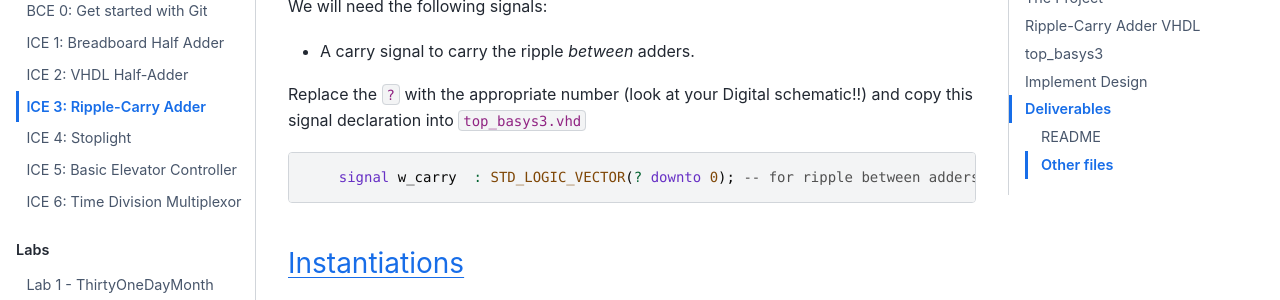
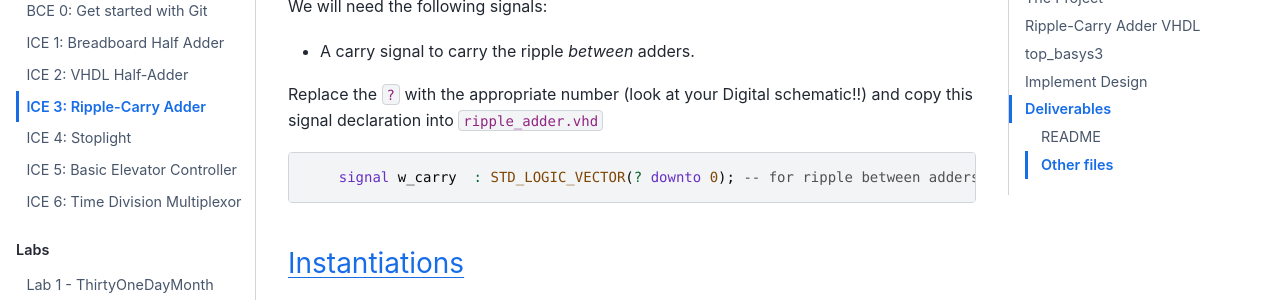
Before and after one commit to USAFA-ECE/ece281-book, a Jupyter Book: the page built from book/ICE/ICE3.md, in a window 1280 px wide and 900 px high, scrolled down 5147 px. Shown: the part 147-447 px from the top of the window. Built offline with Jupyter Book 1.0.4 settings and Sphinx 7.4.7 and the Sphinx Book theme 1.1.4, drawn with Linux system fonts in a browser that asks for light colours.

Commit message:
Fix typo top-basys <> ripple_adder

````diff
--- a/book/ICE/ICE3.md
+++ b/book/ICE/ICE3.md
@@ -187,7 +187,7 @@ We will need the following signals:
 
 - A carry signal to carry the ripple *between* adders.
 
-Replace the `?` with the appropriate number (look at your Digital schematic!!) and copy this signal declaration into `top_basys3.vhd`
+Replace the `?` with the appropriate number (look at your Digital schematic!!) and copy this signal declaration into `ripple_adder.vhd`
 
 ```vhdl
     signal w_carry  : STD_LOGIC_VECTOR(? downto 0); -- for ripple between adders
````
